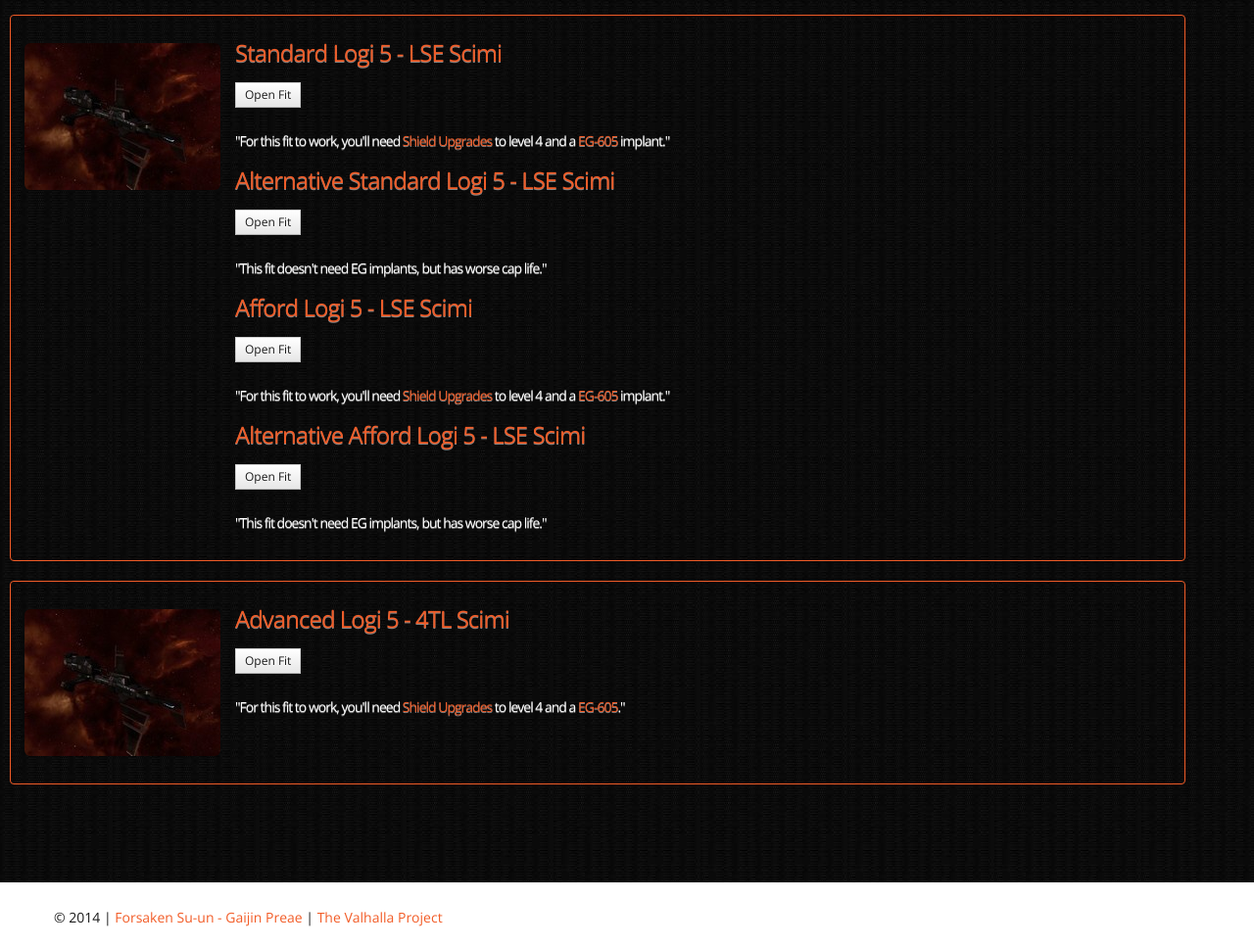
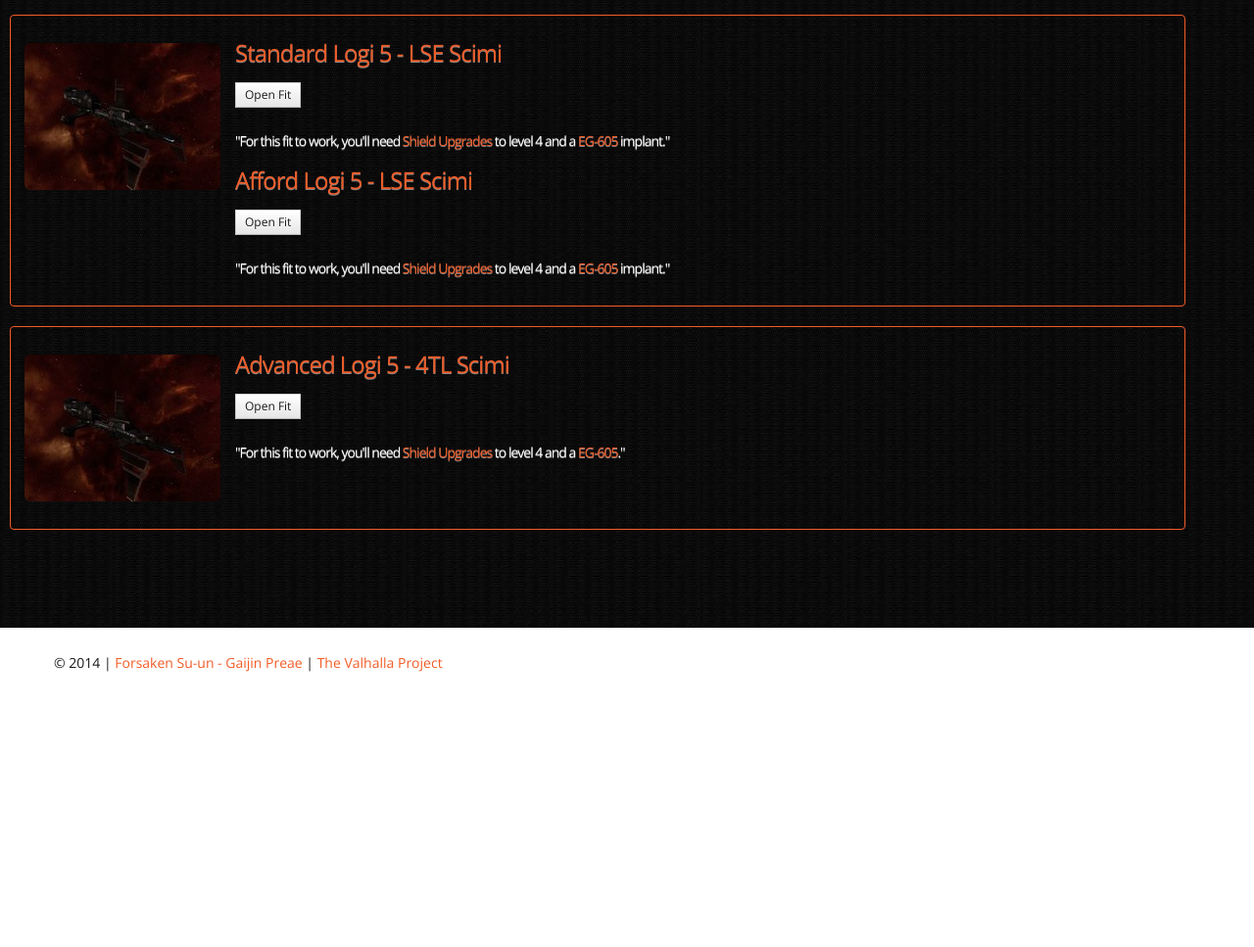
Before and after one commit to sbeh/wwwtvp, a plain HTML site: page fits_logis.html in a window 1280 px wide. Shown: the part 1523-2490 px from the top of the page at 98% size. After the commit the page ends 2230 px from the top, so only its background shows below. Drawn offline with nearby package versions, Linux system fonts and the light colour scheme.

Commit message:
Scimis got a powergrid upgrade, remove fits with 3 PDSes

```diff
--- a/fits_logis.html
+++ b/fits_logis.html
@@ -345,21 +345,6 @@ Please make sure you can switch between the two fits in a moments notice, a <a h
 <br><br>
 
 <p2>"For this fit to work, you'll need <a href="javascript:CCPEVE.showInfo(3425)">Shield Upgrades</a> to level 4 and a <a href="javascript:CCPEVE.showInfo(27126)">EG-605</a> implant." </p2>
-<h6 class="media-heading">Alternative Standard Logi 5 - LSE Scimi
-
-<br><br>
-
-<a href="javascript:CCPEVE.showFitting('11978:14146;1:14136;3:14240;3:18688;1:28744;1:3608;4:31366;1:31378;1:28201;4:2488;5:28668;1:28999;3:29001;3::');"><button class="btn btn-small" type="button" >Open Fit</button></a>
-
-<br><br>
-
-<p2>"This fit doesn't need EG implants, but has worse cap life."
-
-</p2>
-
-
-
-</h6>
 
 <h6 class="media-heading">Afford Logi 5 - LSE Scimi
 
@@ -374,20 +359,6 @@ Please make sure you can switch between the two fits in a moments notice, a <a h
 </p2>
 
 </h6>
-
-<h6 class="media-heading">Alternative Afford Logi 5 - LSE Scimi
-
-<br><br>
-
-
-<a href="javascript:CCPEVE.showFitting('11978:3841;1:14146;1:31366;1:3608;4:2104;3:31378;1:14136;3:14108;1:2488;5:28201;4:29001;3:28668;1:28999;3::');"><button class="btn btn-small" type="button" >Open Fit</button></a>
-
-<br><br>
-
-<p2>"This fit doesn't need EG implants, but has worse cap life."
-
-</p2>
-
 
 
 </div>
```
